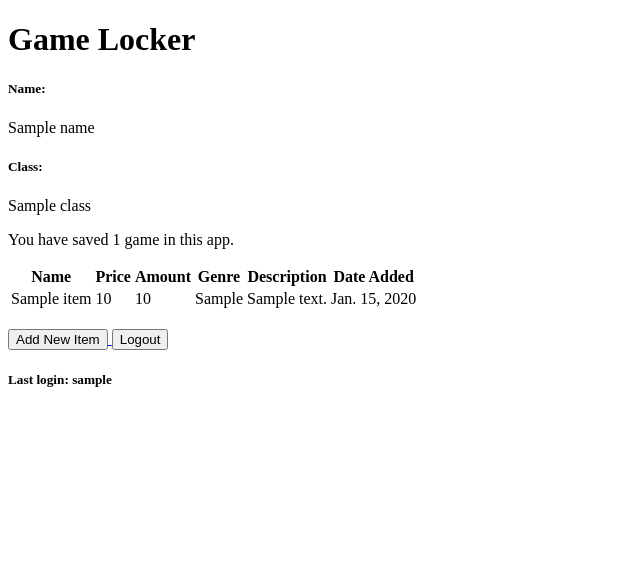
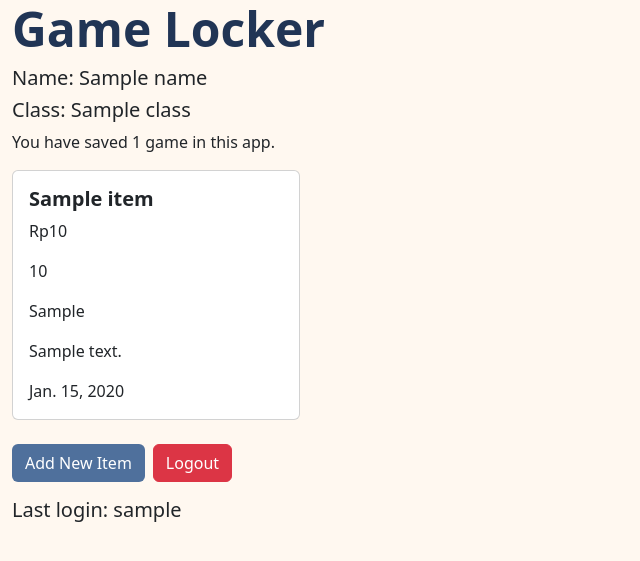
Before and after one commit to fikririsyad/game-locker, a Django app: template main/templates/main.html in a window 1280 px wide. Shown: the top 561 px of the page, without its empty margins (0-640 px from the left). Run offline with Django 4.2, Linux system fonts and the light colour scheme; tables that the repository leaves empty hold one stand-in row (values such as "Sample post"); the template is opened without the code that fills it: values that come from a table or form of the project are taken from there, most other values are stand-ins (such as "Sample title", 1, 10 or a date in 2020).

Commit message:
Tugas 5 Selesai

```diff
--- a/game_locker/settings.py
+++ b/game_locker/settings.py
@@ -11,6 +11,7 @@ https://docs.djangoproject.com/en/4.2/ref/settings/
 """
 
 from pathlib import Path
+import os
 
 # Build paths inside the project like this: BASE_DIR / 'subdir'.
 BASE_DIR = Path(__file__).resolve().parent.parent
@@ -117,6 +118,7 @@ USE_TZ = True
 # https://docs.djangoproject.com/en/4.2/howto/static-files/
 
 STATIC_URL = 'static/'
+STATICFILES_DIRS = [os.path.join(BASE_DIR, 'static')]
 
 # Default primary key field type
 # https://docs.djangoproject.com/en/4.2/ref/settings/#default-auto-field
--- a/main/templates/main.html
+++ b/main/templates/main.html
@@ -1,53 +1,40 @@
 {% extends 'base.html' %}
 
+{% block meta %}
+<title>Game Locker</title>
+{% endblock meta %}
+
 {% block content %}
-    <h1>Game Locker</h1>
-
-    <h5>Name:</h5>
-    <p>{{name}}</p>
-
-    <h5>Class:</h5>
-    <p>{{class}}</p>
+<div class="container-fluid">
+    <h1 class="fw-bold display-5">Game Locker</h1>
+    <h5>Name: {{ name }}</h5>
+    <h5>Class: {{ class }}</h5>
     {% if total_items == 0 or total_items == 1%}
         <p>You have saved {{total_items}} game in this app.</p>
     {% else %}
         <p>You have saved {{total_items}} games in this app.</p>
     {% endif %}
-    <table>
-        <tr>
-            <th>Name</th>
-            <th>Price</th>
-            <th>Amount</th>
-            <th>Genre</th>
-            <th>Description</th>
-            <th>Date Added</th>
-        </tr>
-
+    <div class="d-grid gap-2 d-flex flex-wrap justify-content-center justify-content-md-start">
         {% for item in items %}
-            <tr>
-                <td>{{item.name}}</td>
-                <td>{{item.price}}</td>
-                <td>{{item.amount}}</td>
-                <td>{{item.genre}}</td>
-                <td>{{item.description}}</td>
-                <td>{{item.date_added}}</td>
-            </tr>
+            <div class="card" style="width: 18rem;">
+                <div class="card-body">
+                    <h5 class="card-title fw-bold">{{ item.name }}</h5>
+                    <p class="card-text">Rp{{ item.price }}</p>
+                    <p class="card-text">{{ item.amount }}</p>
+                    <p class="card-text">{{ item.genre }}</p>
+                    <p class="card-text">{{ item.description }}</p>
+                    <p class="card-text">{{ item.date_added }}</p>
+                </div>
+            </div>
         {% endfor %}
-    </table>
+    </div>
 
     <br />
 
-    <a href="{% url 'main:create_item' %}">
-        <button>
-            Add New Item
-        </button>
-    </a>
-
-    <a href="{% url 'main:logout' %}">
-        <button>
-            Logout
-        </button>
-    </a>
-
+    <div class="d-grid gap-2 d-flex mb-3 justify-content-center justify-content-md-start">
+        <a href="{% url 'main:create_item' %}" class="btn btn-custom-color">Add New Item</a>
+        <a href="{% url 'main:logout' %}" class="btn btn-danger">Logout</a>
+    </div>
     <h5>Last login: {{ last_login }}</h5>
+</div>
 {% endblock content %}
--- /dev/null
+++ b/static/styles.css
@@ -0,0 +1,24 @@
+body {
+    background-color: #FFF8F0;
+}
+
+h1 {
+    color: #213555;
+}
+
+.bg-custom-light {
+    background-color: #D8C4B6;
+}
+
+.btn-custom-color {
+    background-color: #4F709C;
+    color: white;
+}
+
+.input-custom-width {
+    max-width: 300px;
+}
+
+.text-custom-color {
+    color: #213555;
+}
--- a/templates/base.html
+++ b/templates/base.html
@@ -3,16 +3,18 @@
 <html lang="en">
     <head>
         <meta charset="UTF-8" />
-        <meta
-            name="viewport"
-            content="width=device-width, initial-scale=1.0"
-        />
+        <meta name="viewport" content="width=device-width, initial-scale=1.0"/>
         {% block meta %}
         {% endblock meta %}
+        <link href="https://cdn.jsdelivr.net/npm/bootstrap@5.3.2/dist/css/bootstrap.min.css" rel="stylesheet" integrity="sha384-T3c6CoIi6uLrA9TneNEoa7RxnatzjcDSCmG1MXxSR1GAsXEV/Dwwykc2MPK8M2HN" crossorigin="anonymous">
+        <link rel="stylesheet" href="{% static 'styles.css' %}">
     </head>
 
     <body>
         {% block content %}
         {% endblock content %}
+        <script src="https://cdn.jsdelivr.net/npm/bootstrap@5.3.2/dist/js/bootstrap.bundle.min.js" integrity="sha384-C6RzsynM9kWDrMNeT87bh95OGNyZPhcTNXj1NW7RuBCsyN/o0jlpcV8Qyq46cDfL" crossorigin="anonymous"></script>
+        <script src="https://cdn.jsdelivr.net/npm/@popperjs/core@2.11.8/dist/umd/popper.min.js" integrity="sha384-I7E8VVD/ismYTF4hNIPjVp/Zjvgyol6VFvRkX/vR+Vc4jQkC+hVqc2pM8ODewa9r" crossorigin="anonymous"></script>
+        <script src="https://cdn.jsdelivr.net/npm/bootstrap@5.3.2/dist/js/bootstrap.min.js" integrity="sha384-BBtl+eGJRgqQAUMxJ7pMwbEyER4l1g+O15P+16Ep7Q9Q+zqX6gSbd85u4mG4QzX+" crossorigin="anonymous"></script>
     </body>
 </html>
```
Also changed, not shown: main/templates/create_item.html (+16 -15 lines), main/templates/login.html (+22 -36 lines), main/templates/register.html (+14 -21 lines), README.md.
